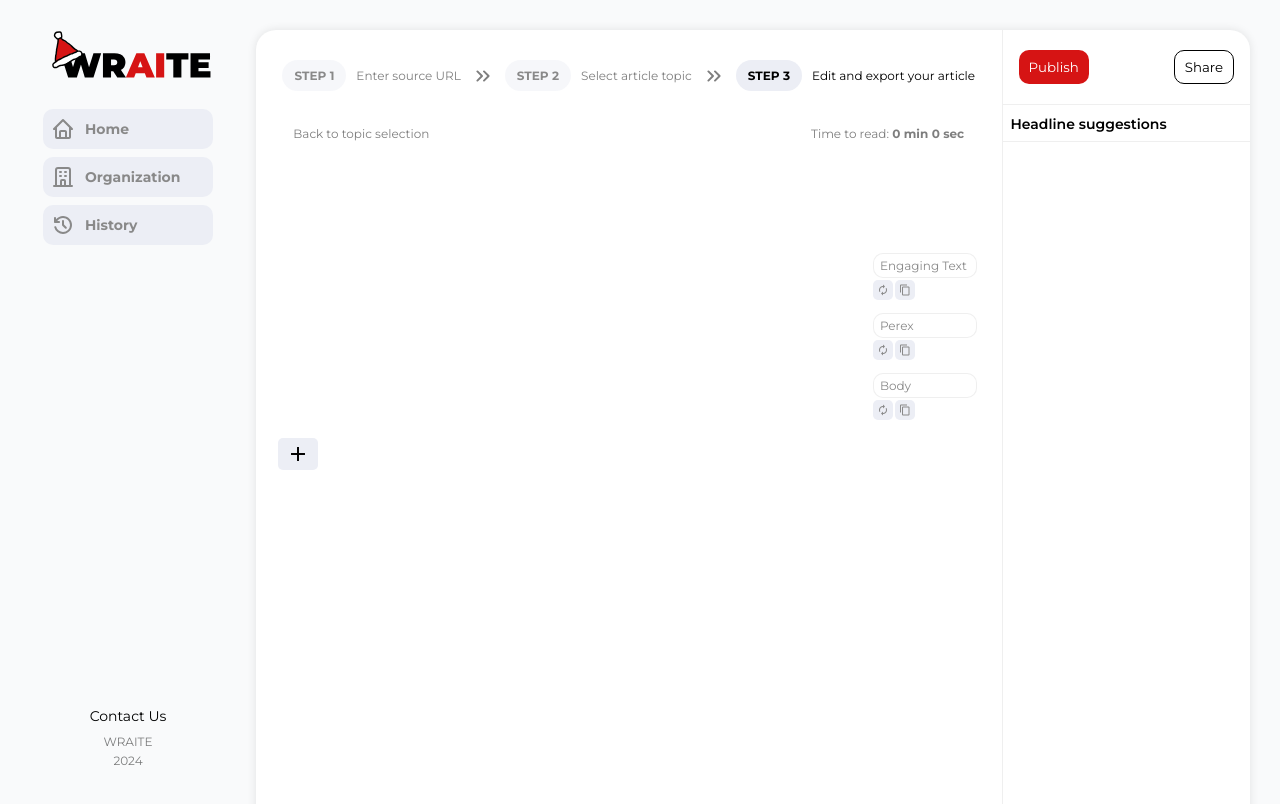
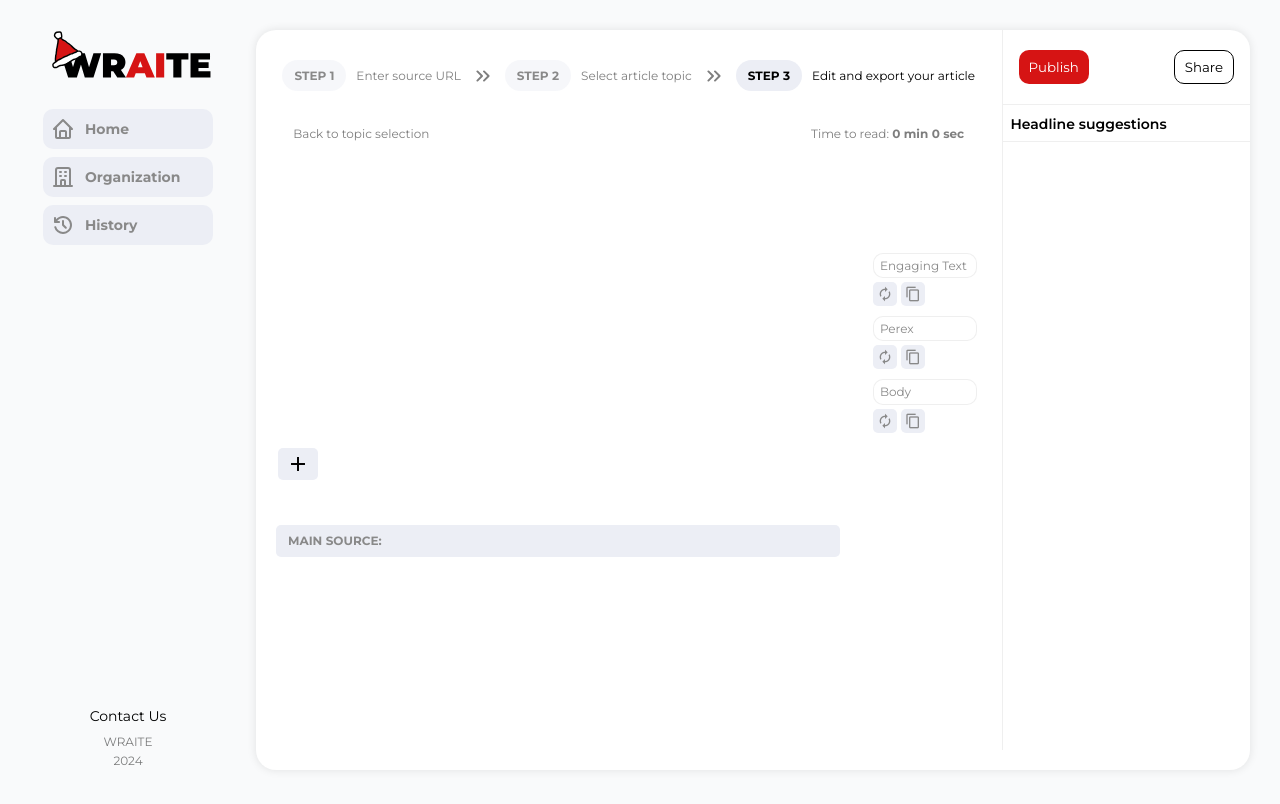
Before and after one commit to News-AIgency/App, a Vue app in the folder frontend/: page /article in a window 1280 px wide. Shown: the top 804 px of the page. Built offline with nearby package versions, Linux system fonts and the light colour scheme.

Commit message:
source url, api fix, scroll fix

```diff
--- a/frontend/src/assets/main.css
+++ b/frontend/src/assets/main.css
@@ -35,3 +35,7 @@ body::-webkit-scrollbar-thumb {
 body::-webkit-scrollbar-track {
   background: transparent;
 }
+
+html {
+  scroll-behavior: smooth;
+}
--- a/frontend/src/components/ArticleBlock.vue
+++ b/frontend/src/components/ArticleBlock.vue
@@ -134,7 +134,7 @@ export default {
 .block-actions {
   display: flex;
   justify-content: start;
-  gap: 2px;
+  gap: 4px;
 }
 
 .block-action-btn {
@@ -143,9 +143,9 @@ export default {
   border-radius: 5px;
   color: var(--color-text-haze);
   cursor: pointer;
-  font-size: 0.75rem;
+  font-size: 1rem;
   outline: none;
   padding: 4px;
-  margin-top: 2px;
+  margin-top: 4px;
 }
 </style>
--- /dev/null
+++ b/frontend/src/components/SrcUrlBlock.vue
@@ -0,0 +1,46 @@
+<template>
+<div class="container">
+  <div class="url-container"><span class="url-src-description">MAIN SOURCE: </span><a class="source-link" :href="url" target="_blank">{{ url }}</a></div>
+</div>
+</template>
+
+<script lang="ts">
+export default {
+  name: 'SrcUrlBlock',
+  props: {
+    url: String,
+  },
+}
+</script>
+
+<style scoped>
+.container {
+  display: flex;
+  justify-content: space-between;
+  padding: 20px
+}
+
+.url-container {
+  font-size: 0.75rem;
+  background-color: var(--color-block);
+  color: rgba(0, 0, 0, 0.5);
+  text-wrap: nowrap;
+  width: 80%;
+  overflow: hidden;
+  padding: 6px 12px;
+  border-radius: 5px;
+  text-overflow: ellipsis;
+}
+
+.url-src-description {
+  font-weight: bold;
+  color: var(--color-text-haze);
+  margin-right: 5px;
+}
+
+.source-link {
+  color: var(--color-text-haze);
+  text-decoration: underline;
+}
+
+</style>
--- a/frontend/src/services/Api.ts
+++ b/frontend/src/services/Api.ts
@@ -2,6 +2,6 @@ import axios from "axios";
 
 export default() => {
   return axios.create({
-    baseURL: "http://team04-24.studenti.fiit.stuba.sk/api/"
+    baseURL: "https://team04-24.studenti.fiit.stuba.sk/api/"
   });
 };
--- a/frontend/src/views/ArticleView.vue
+++ b/frontend/src/views/ArticleView.vue
@@ -61,7 +61,10 @@ Slovensko zaznamenalo historicky najvyšší rast obnoviteľných zdrojov energi
             </div>
           </div>
         </div>
+        <SrcUrlBlock :url="originalUrl" v-show="!articleStore.loading"></SrcUrlBlock>
     </section>
+
+    <!-- RIGHT SIDEBAR -->
     <section class="sidebar-section">
       <div class="buttons-container">
         <button class="btn-primary btn">Publish</button>
@@ -87,6 +90,7 @@ import ProgressBar from '@/components/ProgressBar.vue'
 import LoadingSpinner from '../components/LoadingSpinner.vue'
 import AiContent from '@/components/AiContent.vue'
 import ArticleBlock from '@/components/ArticleBlock.vue';
+import SrcUrlBlock from '@/components/SrcUrlBlock.vue';
 
 export default {
   setup() {
@@ -98,6 +102,7 @@ export default {
     LoadingSpinner,
     AiContent,
     ArticleBlock,
+    SrcUrlBlock
   },
   data() {
     return {
@@ -308,12 +313,11 @@ export default {
 </script>
 
 <style scoped>
-html {
-  scroll-behavior: smooth;
-}
 
 main {
   display: flex;
+  max-height: 90vh;
+  overflow-y: hidden;
 }
 .tags-container {
   font-size: 12px;
@@ -336,8 +340,20 @@ main {
 
 .article-section {
   width: 75%;
-  height: 100vh;
-  overflow-y: none;
+  height: 90vh;
+  overflow-y: auto;
+}
+
+.article-section::-webkit-scrollbar {
+  width: 8px;
+}
+.article-section::-webkit-scrollbar-thumb {
+  background-color: var(--color-block);
+  border-radius: 3px;
+}
+
+.article-section::-webkit-scrollbar-track {
+  background: transparent;
 }
 
 .intro-box {
@@ -558,8 +574,7 @@ textarea:hover {
   border: none;
   border-radius: 5px;
   padding-left: 1%;
-  background-color: rgba(76, 76, 83, 0.75);
-  color: white;
+  background-color: var(--color-block-hover);
   outline: none;
 }
 
```
